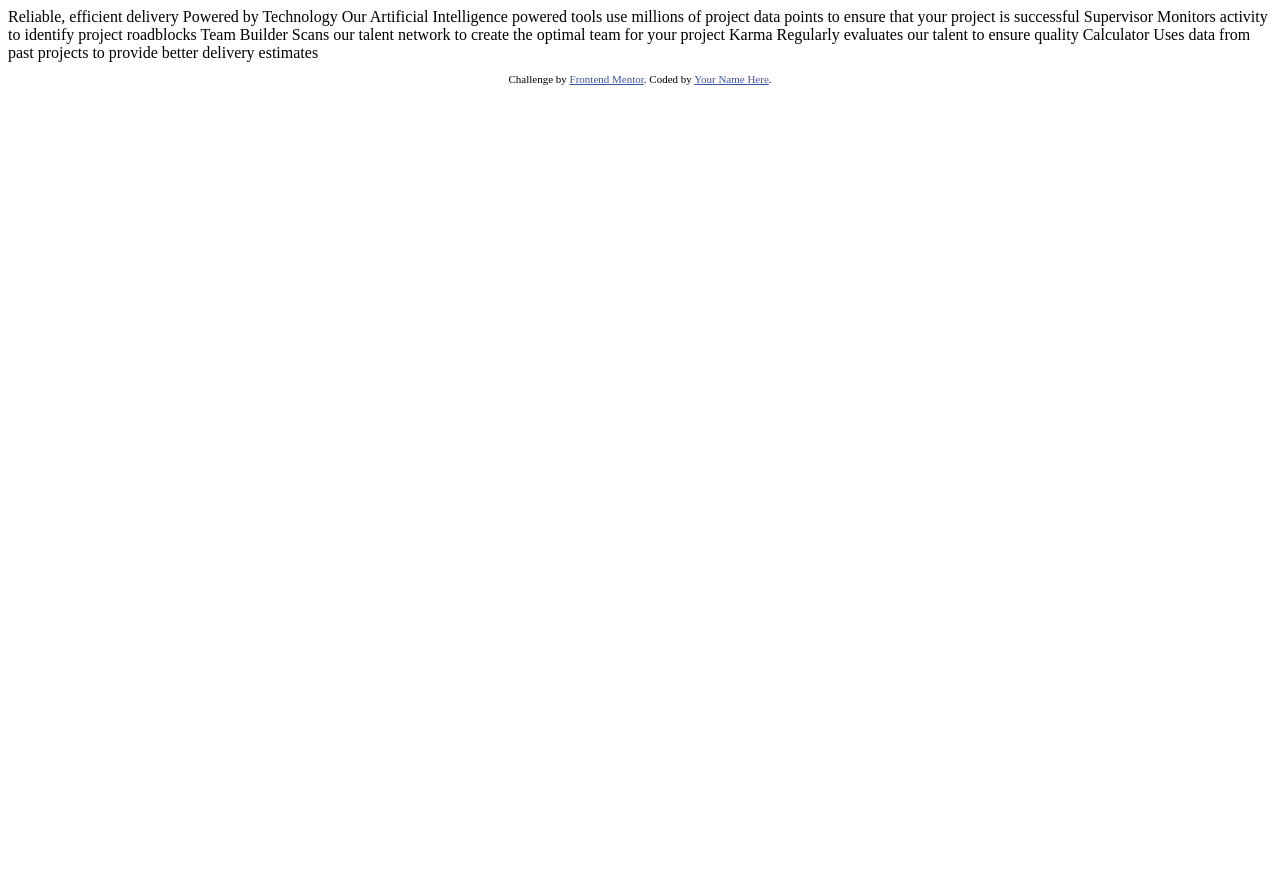
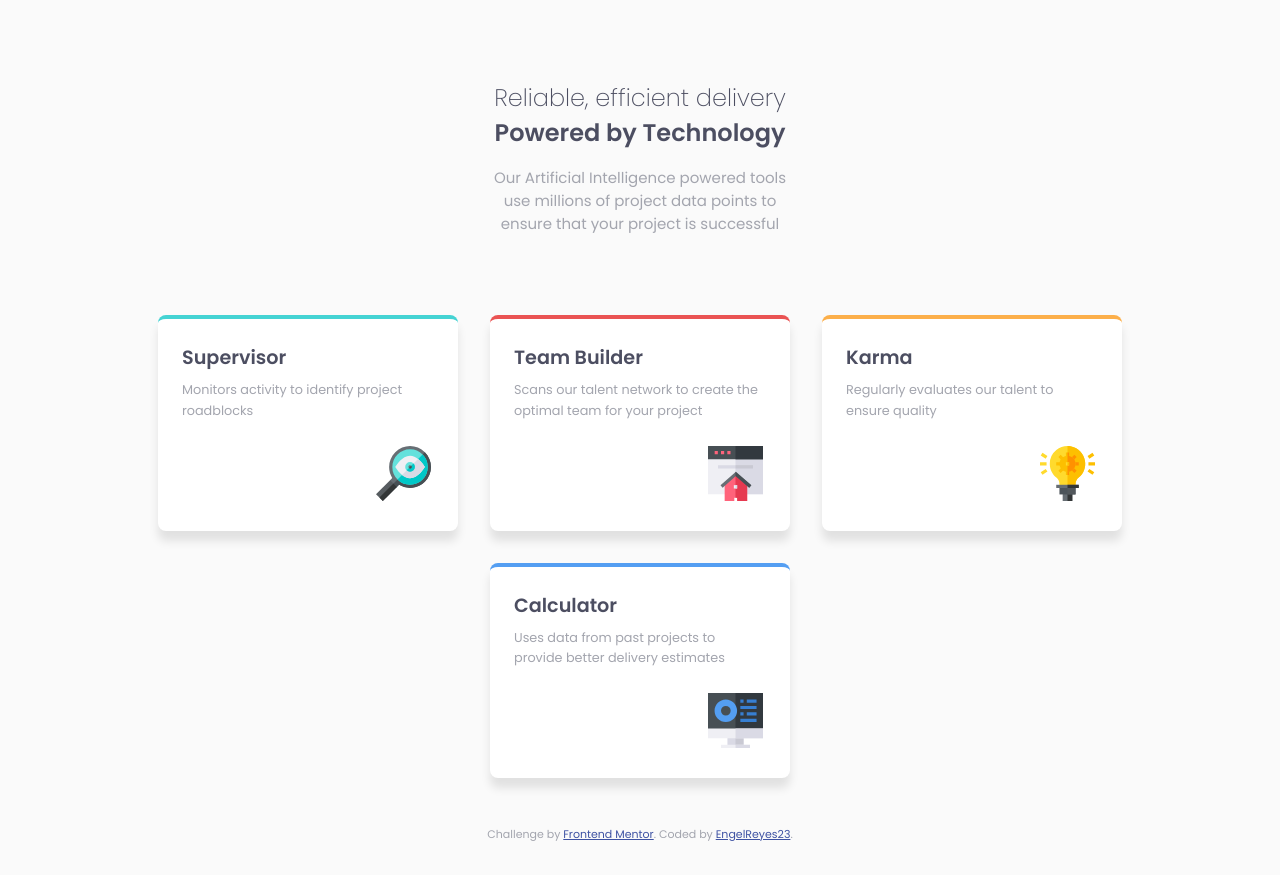
Before and after one commit to EngelReyes23/FrontEnd_Mentor--Four_card_feature_section, a plain HTML site: page index.html in a window 1280 px wide. Before the commit the page ends 800 px from the top, so only its background shows below. Drawn offline with Linux system fonts and the light colour scheme.

Commit message:
diseño movil terminado

```diff
--- a/index.html
+++ b/index.html
@@ -1,45 +1,81 @@
 <!DOCTYPE html>
 <html lang="en">
+
 <head>
   <meta charset="UTF-8">
-  <meta name="viewport" content="width=device-width, initial-scale=1.0"> <!-- displays site properly based on user's device -->
+  <meta name="viewport" content="width=device-width, initial-scale=1.0">
+  <!-- displays site properly based on user's device -->
 
   <link rel="icon" type="image/png" sizes="32x32" href="./images/favicon-32x32.png">
 
+  <link rel="preconnect" href="https://fonts.googleapis.com">
+  <link rel="preconnect" href="https://fonts.gstatic.com" crossorigin>
+  <link href="https://fonts.googleapis.com/css2?family=Poppins:wght@200;400;600&display=swap" rel="stylesheet">
+
+  <link rel="stylesheet" href="./css/main.min.css">
+
   <title>Frontend Mentor | Four card feature section</title>
+</head>
 
-  <!-- Feel free to remove these styles or customise in your own stylesheet 👍 -->
-  <style>
-    .attribution { font-size: 11px; text-align: center; }
-    .attribution a { color: hsl(228, 45%, 44%); }
-  </style>
-</head>
 <body>
 
+  <main class="main">
+    <div class="container">
+      <div class="info">
+        <h1 class="info__title">
           Reliable, efficient delivery
-  Powered by Technology
-
+          <span>Powered by Technology</span>
+        </h1>
+        <p class="info__paragraph">
           Our Artificial Intelligence powered tools use millions of project data points
           to ensure that your project is successful
+        </p>
+      </div>
+      <div class="card__container">
 
-  Supervisor
-  Monitors activity to identify project roadblocks
+        <div class="card">
+          <h2 class="card__title">Supervisor</h2>
+          <p class="card__paragraph">Monitors activity to identify project roadblocks</p>
+          <div class="card__image-container">
+            <img src="./images/icon-supervisor.svg" alt="icon-supervisor" class="card__image">
+          </div>
+        </div>
 
-  Team Builder
-  Scans our talent network to create the optimal team for your project
+        <div class="card">
+          <h2 class="card__title">Team Builder</h2>
+          <p class="card__paragraph">Scans our talent network to create the optimal team for your project</p>
+          <div class="card__image-container">
+            <img src="./images/icon-team-builder.svg" alt="icon-team-builder" class="card__image">
+          </div>
+        </div>
 
-  Karma
-  Regularly evaluates our talent to ensure quality
+        <div class="card">
+          <h2 class="card__title">Karma</h2>
+          <p class="card__paragraph">Regularly evaluates our talent to ensure quality</p>
+          <div class="card__image-container">
+            <img src="./images/icon-karma.svg" alt="icon-karma" class="card__image">
+          </div>
+        </div>
 
-  Calculator
-  Uses data from past projects to provide better delivery estimates
+        <div class="card">
+          <h2 class="card__title">Calculator</h2>
+          <p class="card__paragraph">Uses data from past projects to provide better delivery estimates</p>
+          <div class="card__image-container">
+            <img src="./images/icon-calculator.svg" alt="icon-calculator" class="card__image">
+          </div>
+        </div>
 
+      </div>
+    </div>
 
     <footer>
       <p class="attribution">
-      Challenge by <a href="https://www.frontendmentor.io?ref=challenge" target="_blank">Frontend Mentor</a>.
-      Coded by <a href="#">Your Name Here</a>.
+        Challenge by <a href="https://www.frontendmentor.io/challenges/four-card-feature-section-weK1eFYK"
+          target="_blank">Frontend Mentor</a>.
+        Coded by <a href="https://github.com/EngelReyes23" target="_blank">EngelReyes23</a>.
       </p>
     </footer>
+  </main>
 </body>
+
 </html>
--- /dev/null
+++ b/sass/_base.scss
@@ -0,0 +1,30 @@
+// Colors
+:root {
+	// Primary
+	--Red: #ea5353;
+	--Cyan: #45d3d3;
+	--Orange: #fcaf4a;
+	--Blue: #549ef2;
+
+	// Neutral
+	--Very_Dark_Blue: #4c4e61;
+	--Grayish_Blue: #a3a5ae;
+	--Very_Light_Gray: #fafafa;
+
+	// font weights
+	--font-weight-light: 200;
+	--font-weight-regular: 400;
+	--font-weight-semi-bold: 600;
+}
+
+*, *::before, *::after {
+  box-sizing: border-box;
+  padding: 0;
+  margin: 0;
+}
+
+body {
+	font-size: 15px;
+	font-family: "Poppins", sans-serif;
+	user-select: none;
+}
--- /dev/null
+++ b/sass/_component.scss
@@ -0,0 +1,35 @@
+.card {
+  display: flex;
+  flex-direction: column;
+  row-gap: .5rem;
+  width: 100%;
+  max-width: 300px;
+  border-radius: .5rem;
+  background-color: #ffffff;
+  box-shadow: 0px 10px 10px rgba(0, 0, 0, 0.1);
+  padding: 1.5rem;
+
+  &__title {
+    margin-bottom: 0;
+    font-size: 1.2rem;
+    color: var(--Very_Dark_Blue);
+  }
+
+  &__paragraph {
+    font-size: .8rem;
+    line-height: 1.3rem;
+    color: var(--Grayish_Blue);
+  }
+
+  &__image-container{
+    margin-top: 1rem;
+    margin-right: .2rem;
+    align-self: flex-end;
+  }
+
+  &__image {
+    width: 100%;
+    max-width: 55px;
+    height: auto;
+  }
+}
--- /dev/null
+++ b/sass/_layout.scss
@@ -0,0 +1,73 @@
+.main {
+	min-width: 100vw;
+	min-height: 100vh;
+	background-color: var(--Very_Light_Gray);
+	padding: 2rem;
+	color: var(--Grayish_Blue);
+	display: grid;
+	place-content: center;
+}
+
+.container {
+  margin-top: 3rem;
+	display: flex;
+	flex-direction: column;
+	row-gap: 5rem;
+	align-items: center;
+	justify-content: center;
+  width: 100%;
+  max-width: 1200px;
+  margin-bottom: 3rem;
+}
+
+.info {
+	text-align: center;
+  width: 100%;
+  max-width: 300px;
+
+	&__title {
+    color: var(--Very_Dark_Blue);
+		font-size: 1.5rem;
+		font-weight: var(--font-weight-light);
+
+		span {
+			font-weight: var(--font-weight-semi-bold);
+		}
+
+		margin-bottom: 1rem;
+	}
+
+	&__paragraph {
+		font-weight: var(--font-weight-regular);
+	}
+}
+
+.card__container{
+  width: 100%;
+  display: flex;
+  flex-wrap: wrap;
+  justify-content: center;
+  align-items: center;
+  justify-content: center;
+  gap: 2rem;
+
+  & .card{
+    border-top: 4px solid;
+  }
+
+  & > .card:first-child{
+    border-color: var(--Cyan);
+  }
+
+  & > .card:nth-child(2){
+    border-color: var(--Red);
+  }
+
+  & > .card:nth-child(3){
+    border-color: var(--Orange);
+  }
+
+  & > .card:last-child{
+    border-color: var(--Blue);
+  }
+}
--- /dev/null
+++ b/sass/main.scss
@@ -0,0 +1,14 @@
+@import "./base";
+@import "./layout";
+@import './component';
+
+
+// #region Attribution
+.attribution {
+	font-size: 11px;
+	text-align: center;
+}
+.attribution a {
+	color: hsl(228, 45%, 44%);
+}
+// #endregion
```
Also changed, not shown: css/main.min.css (added). Lines whose indentation alone changed are shown as unchanged.
